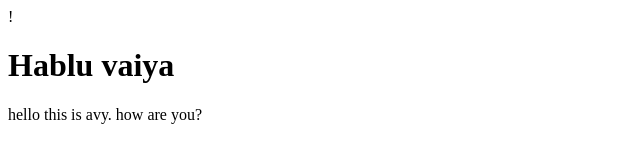
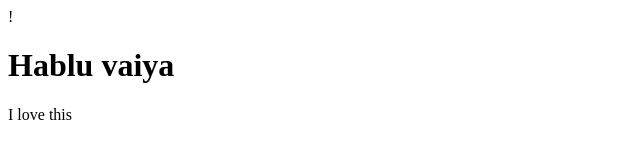
Before and after one commit to Rawnak944/secondgit, a plain HTML site: page index.html in a window 1280 px wide. Shown: the whole page, without its empty margins (0-640 px from the left). Drawn offline with Linux system fonts and the light colour scheme.

Commit message:
Update index.html

```diff
--- a/index.html
+++ b/index.html
@@ -6,6 +6,6 @@
 
 <body>
     <h1>Hablu vaiya</h1>
-    <p>hello this is avy. how are you?</p>
+    <p>I love this</p>
 </body>
 </html>
```
